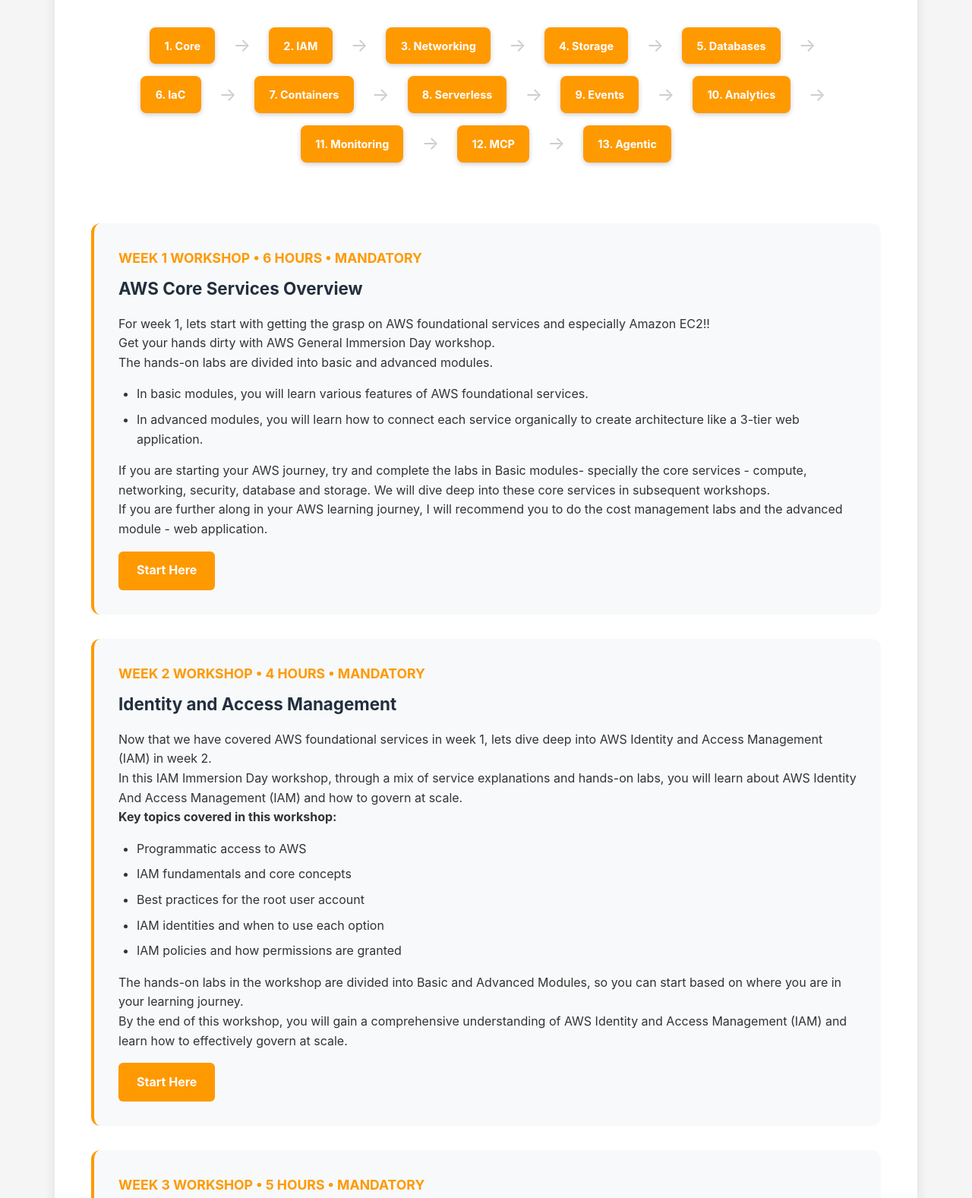
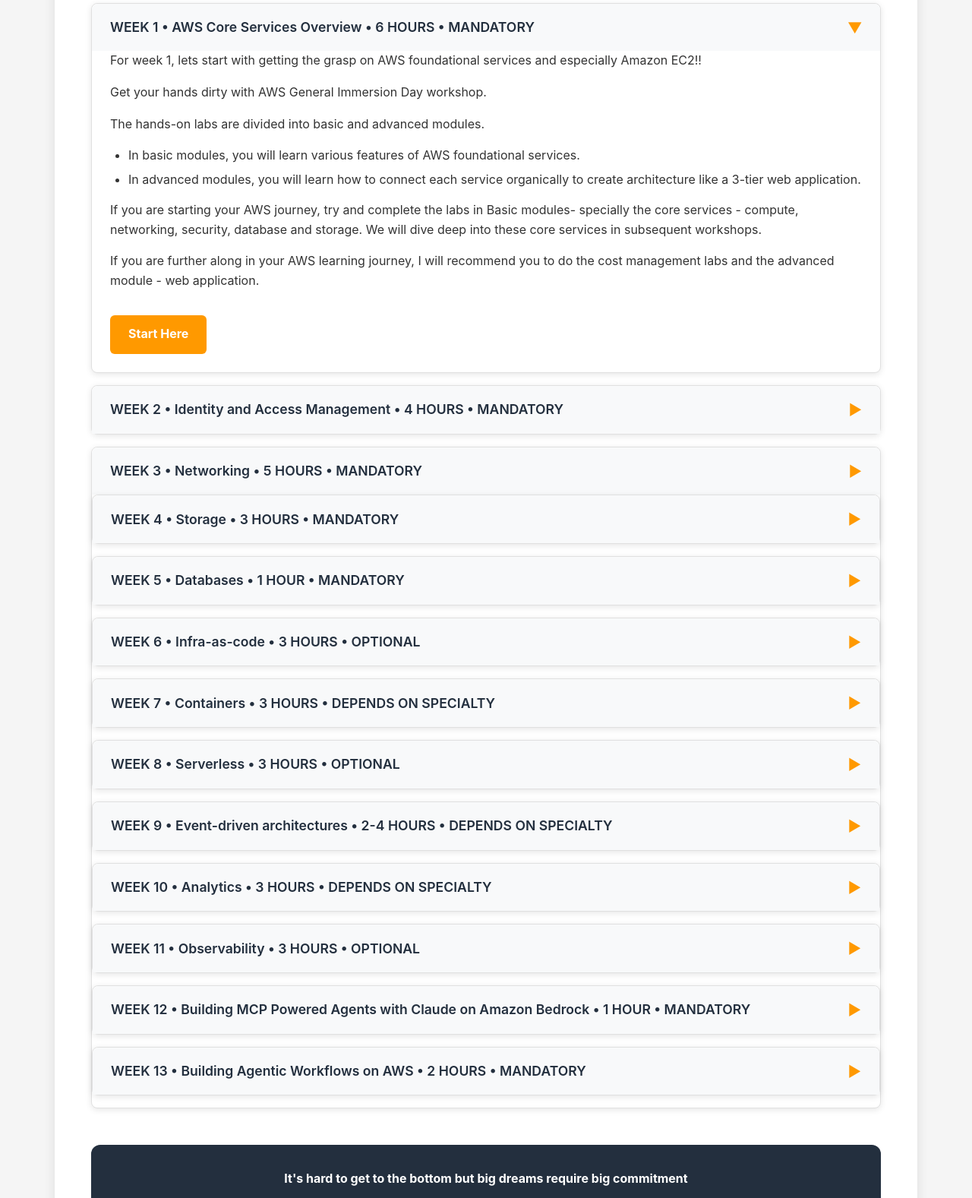
Before and after one commit to ekhiyami/aws-sa-roadmap, a plain HTML site: page hands-on.html in a window 1280 px wide. Shown: the part 1148-2725 px from the top of the page at 76% size. Drawn offline with Linux system fonts and the light colour scheme.

Commit message:
Add files via upload

```diff
--- a/hands-on.html
+++ b/hands-on.html
@@ -170,92 +170,83 @@
             margin: 2rem 0;
         }
 
-        .weeks-overview {
+        .workshops-categories {
             margin: 3rem 0;
-        }
-
-        .progress-path {
-            display: flex;
-            flex-wrap: wrap;
-            justify-content: center;
-            align-items: center;
-            gap: 1rem;
-            margin: 2rem 0;
-            padding: 2rem;
-        }
-
-        .week-item {
-            background: #ff9900;
-            color: white;
-            padding: 0.8rem 1.2rem;
-            text-align: center;
-            border-radius: 8px;
-            font-weight: bold;
-            font-size: 0.9rem;
-            min-width: 80px;
-            transition: all 0.3s ease;
-            box-shadow: 0 2px 6px rgba(0,0,0,0.2);
-        }
-
-        .week-item:hover {
-            transform: translateY(-2px);
-            box-shadow: 0 4px 10px rgba(0,0,0,0.3);
-        }
-
-        .progress-arrow {
-            font-size: 1.5rem;
-            color: #ccc;
-            margin: 0 0.5rem;
-        }
-
-        @media (max-width: 768px) {
-            .progress-path {
-                flex-direction: column;
-                gap: 1.5rem;
-                padding: 1rem;
-            }
-
-            .progress-arrow {
-                transform: rotate(90deg);
-            }
-
-            .week-item {
-                min-width: 100px;
-                padding: 1rem;
-            }
         }
 
         .workshops {
             margin-top: 3rem;
         }
 
-        .workshop {
-            background: #f8f9fa;
-            border-radius: 12px;
-            padding: 2rem;
-            margin-bottom: 2rem;
-            border-left: 4px solid #ff9900;
+        .workshop-item {
+            background: white;
+            border-radius: 8px;
+            margin-bottom: 1rem;
+            box-shadow: 0 2px 8px rgba(0,0,0,0.1);
+            border: 1px solid #e0e0e0;
         }
 
-        .workshop h3 {
-            color: #ff9900;
-            margin-bottom: 0.5rem;
-            font-size: 1.1rem;
+        .workshop-header {
+            padding: 1rem 1.5rem;
+            cursor: pointer;
+            display: flex;
+            justify-content: space-between;
+            align-items: center;
+            background: #f8f9fa;
+            border-radius: 8px 8px 0 0;
+            transition: background-color 0.2s ease;
         }
 
-        .workshop h4 {
-            color: #232f3e;
-            margin-bottom: 1rem;
-            font-size: 1.4rem;
+        .workshop-header:hover {
+            background: #e9ecef;
         }
 
-        .workshop ul {
+        .workshop-header h4 {
+            color: #232f3e;
+            margin: 0;
+            font-size: 1.1rem;
+            font-weight: 600;
+        }
+
+        .expand-icon {
+            color: #ff9900;
+            font-size: 1.2rem;
+            transition: transform 0.2s ease;
+        }
+
+        .expand-icon.expanded {
+            transform: rotate(90deg);
+        }
+
+        .workshop-content {
+            padding: 0 1.5rem 1.5rem 1.5rem;
+            display: none;
+        }
+
+        .workshop-content.expanded {
+            display: block;
+        }
+
+        .workshop-content h5 {
+            color: #ff9900;
+            margin: 1.5rem 0 0.5rem 0;
+            font-size: 1rem;
+            font-weight: 600;
+        }
+
+        .workshop-content p {
+            margin-bottom: 1rem;
+            line-height: 1.6;
+        }
+
+        .workshop-content ul {
             margin: 1rem 0;
             padding-left: 1.5rem;
         }
 
-        .workshop li {
+        .workshop-content li {
             margin-bottom: 0.5rem;
+            line-height: 1.5;
         }
 
         .workshop-link {
@@ -333,40 +324,15 @@
                 </div>
             </div>
 
-            <div class="weeks-overview">
-                <div class="progress-path">
-                    <div class="week-item">1. Core</div>
-                    <div class="progress-arrow">→</div>
-                    <div class="week-item">2. IAM</div>
-                    <div class="progress-arrow">→</div>
-                    <div class="week-item">3. Networking</div>
-                    <div class="progress-arrow">→</div>
-                    <div class="week-item">4. Storage</div>
-                    <div class="progress-arrow">→</div>
-                    <div class="week-item">5. Databases</div>
-                    <div class="progress-arrow">→</div>
-                    <div class="week-item">6. IaC</div>
-                    <div class="progress-arrow">→</div>
-                    <div class="week-item">7. Containers</div>
-                    <div class="progress-arrow">→</div>
-                    <div class="week-item">8. Serverless</div>
-                    <div class="progress-arrow">→</div>
-                    <div class="week-item">9. Events</div>
-                    <div class="progress-arrow">→</div>
-                    <div class="week-item">10. Analytics</div>
-                    <div class="progress-arrow">→</div>
-                    <div class="week-item">11. Monitoring</div>
-                    <div class="progress-arrow">→</div>
-                    <div class="week-item">12. MCP</div>
-                    <div class="progress-arrow">→</div>
-                    <div class="week-item">13. Agentic</div>
+
+
+            <div class="workshops-categories">
+                <div class="workshop-item">
+                    <div class="workshop-header" onclick="toggleWorkshop(this)">
+                        <h4>WEEK 1 • AWS Core Services Overview • 6 HOURS • MANDATORY</h4>
+                        <span class="expand-icon">▶</span>
                     </div>
-            </div>
-
-            <div class="workshops">
-                <div class="workshop">
-                    <h3>WEEK 1 WORKSHOP • 6 HOURS • MANDATORY</h3>
-                    <h4>AWS Core Services Overview</h4>
+                    <div class="workshop-content">
                         <p>For week 1, lets start with getting the grasp on AWS foundational services and especially Amazon EC2!!</p>
                         <p>Get your hands dirty with AWS General Immersion Day workshop.</p>
                         <p>The hands-on labs are divided into basic and advanced modules.</p>
@@ -378,10 +344,14 @@
                         <p>If you are further along in your AWS learning journey, I will recommend you to do the cost management labs and the advanced module - web application.</p>
                         <a href="https://catalog.workshops.aws/general-immersionday/en-US/" target="_blank" class="workshop-link">Start Here</a>
                     </div>
+                </div>
 
-                <div class="workshop">
-                    <h3>WEEK 2 WORKSHOP • 4 HOURS • MANDATORY</h3>
-                    <h4>Identity and Access Management</h4>
+                <div class="workshop-item">
+                    <div class="workshop-header" onclick="toggleWorkshop(this)">
+                        <h4>WEEK 2 • Identity and Access Management • 4 HOURS • MANDATORY</h4>
+                        <span class="expand-icon">▶</span>
+                    </div>
+                    <div class="workshop-content">
                         <p>Now that we have covered AWS foundational services in week 1, lets dive deep into AWS Identity and Access Management (IAM) in week 2.</p>
                         <p>In this IAM Immersion Day workshop, through a mix of service explanations and hands-on labs, you will learn about AWS Identity And Access Management (IAM) and how to govern at scale.</p>
                         <p><strong>Key topics covered in this workshop:</strong></p>
@@ -396,10 +366,14 @@
                         <p>By the end of this workshop, you will gain a comprehensive understanding of AWS Identity and Access Management (IAM) and learn how to effectively govern at scale.</p>
                         <a href="https://catalog.us-east-1.prod.workshops.aws/workshops/18b3622c-5d4c-45c9-9834-6a7091109072/en-US/" target="_blank" class="workshop-link">Start Here</a>
                     </div>
+                </div>
 
-                <div class="workshop">
-                    <h3>WEEK 3 WORKSHOP • 5 HOURS • MANDATORY</h3>
-                    <h4>Networking</h4>
+                <div class="workshop-item">
+                    <div class="workshop-header" onclick="toggleWorkshop(this)">
+                        <h4>WEEK 3 • Networking • 5 HOURS • MANDATORY</h4>
+                        <span class="expand-icon">▶</span>
+                    </div>
+                    <div class="workshop-content">
                     <p>For week 3, let's dive deep into another AWS core service - Networking.</p>
                     <p>The intent of the AWS Networking workshop is to educate users about AWS Networking.</p>
                     <p>A background in Networking (IP Addressing, Subnetting, VPN, Security, and Routing) is useful but not required.</p>
@@ -413,9 +387,12 @@
                     <a href="https://catalog.workshops.aws/networking/en-US/" target="_blank" class="workshop-link">Start Here</a>
                 </div>
 
-                <div class="workshop">
-                    <h3>WEEK 4 WORKSHOP • 3 HOURS • MANDATORY</h3>
-                    <h4>Storage</h4>
+                <div class="workshop-item">
+                    <div class="workshop-header" onclick="toggleWorkshop(this)">
+                        <h4>WEEK 4 • Storage • 3 HOURS • MANDATORY</h4>
+                        <span class="expand-icon">▶</span>
+                    </div>
+                    <div class="workshop-content">
                         <p>This week's workshop is all about AWS Storage and more specifically Amazon S3.</p>
                         <p>In this workshop, you'll gain a deeper understanding of AWS storage solutions and best practices through a mix of service explanations and hands-on labs.</p>
                         <p><strong>Key topics covered in this workshop:</strong></p>
@@ -430,10 +407,14 @@
                         <p>At the end of this workshop, you will have a deeper understanding of AWS storage solutions, with a focus on Amazon S3. Topics covered include AWS storage fundamentals, data protection, choosing the right storage service, backup and data migration options, and using Amazon S3, EBS, EFS, and FSx for data storage</p>
                         <a href="https://catalog.us-east-1.prod.workshops.aws/workshops/74237958-77c8-4e7f-a02f-ae201a04d759/en-US/" target="_blank" class="workshop-link">Start Here</a>
                     </div>
+                </div>
 
-                <div class="workshop">
-                    <h3>WEEK 5 WORKSHOP • 1 HOUR • MANDATORY</h3>
-                    <h4>Databases</h4>
+                <div class="workshop-item">
+                    <div class="workshop-header" onclick="toggleWorkshop(this)">
+                        <h4>WEEK 5 • Databases • 1 HOUR • MANDATORY</h4>
+                        <span class="expand-icon">▶</span>
+                    </div>
+                    <div class="workshop-content">
                         <p>The days of one-size-fits-all, monolithic databases are behind us!! Lets dive deep into AWS Purpose-Built Databases with this week's workshop!!</p>
                         <p>In this workshop, you'll gain hands-on experience on how to migrate relational data to AWS purpose-built databases such as Amazon DynamoDB and Amazon Aurora using AWS DMS and build data processing applications on top of it.</p>
                         <p><strong>Key topics covered in this workshop:</strong></p>
@@ -446,10 +427,14 @@
                         <p>By the end of this workshop, you will gain hands-on experience in migrating relational data to AWS purpose-built databases such as Amazon DynamoDB and Amazon Aurora using AWS DMS.</p>
                         <a href="https://catalog.workshops.aws/cfn101/en-US/" target="_blank" class="workshop-link">Start Here</a>
                     </div>
+                </div>
 
-                <div class="workshop">
-                    <h3>WEEK 6 WORKSHOP • 3 HOURS • OPTIONAL</h3>
-                    <h4>Infra-as-code</h4>
+                <div class="workshop-item">
+                    <div class="workshop-header" onclick="toggleWorkshop(this)">
+                        <h4>WEEK 6 • Infra-as-code • 3 HOURS • OPTIONAL</h4>
+                        <span class="expand-icon">▶</span>
+                    </div>
+                    <div class="workshop-content">
                         <p>Let's focus on Infra-as-code for the week 6 workshop - AWS CloudFormation Workshop.</p>
                         <p>The intent of this workshop is to educate builders about the features of AWS CloudFormation and how to get started building quickly.</p>
                         <p>A background in CloudFormation, command line, git, and development workflows is optional.</p>
@@ -469,10 +454,14 @@
                         <p>By the end of this workshop, you will gain a comprehensive understanding of AWS CloudFormation, including setting up a development environment, deploying infrastructure using CloudFormation templates, and utilizing advanced features such as nested stacks and custom resource types.</p>
                         <a href="https://catalog.workshops.aws/cfn101/en-US/" target="_blank" class="workshop-link">Start Here</a>
                     </div>
+                </div>
 
-                <div class="workshop">
-                    <h3>WEEK 7 WORKSHOP • 3 HOURS • DEPENDS ON SPECIALTY</h3>
-                    <h4>Containers</h4>
+                <div class="workshop-item">
+                    <div class="workshop-header" onclick="toggleWorkshop(this)">
+                        <h4>WEEK 7 • Containers • 3 HOURS • DEPENDS ON SPECIALTY</h4>
+                        <span class="expand-icon">▶</span>
+                    </div>
+                    <div class="workshop-content">
                         <p>This week let's do hands-on on AWS Containers services - Amazon ECS and AWS Fargate.</p>
                         <p>This workshop is designed to educate engineers that might not be familiar with Fargate, ECS, and possibly even Docker container workflow.</p>
                         <p><strong>Key topics covered in this workshop:</strong></p>
@@ -482,10 +471,14 @@
                         <p>By the end of this workshop, you will gain practical experience in deploying and managing containerized applications using Amazon ECS, and learn advanced features like capacity providers and blue/green deployments.</p>
                         <a href="https://catalog.workshops.aws/ecs-immersion-day/en-US" target="_blank" class="workshop-link">Start Here</a>
                     </div>
+                </div>
 
-                <div class="workshop">
-                    <h3>WEEK 8 WORKSHOP • 3 HOURS • OPTIONAL</h3>
-                    <h4>Serverless</h4>
+                <div class="workshop-item">
+                    <div class="workshop-header" onclick="toggleWorkshop(this)">
+                        <h4>WEEK 8 • Serverless • 3 HOURS • OPTIONAL</h4>
+                        <span class="expand-icon">▶</span>
+                    </div>
+                    <div class="workshop-content">
                         <p>This week let's dive into creating a simple serverless web application that implements a "Todo app".</p>
                         <p>In this workshop, you'll build a basic serverless web application with an API for storing and retrieving tasks from a cloud database.</p>
                         <p><strong>What you'll learn:</strong></p>
@@ -505,10 +498,14 @@
                         <p>By the end of this workshop, you'll have the skills to create serverless web apps, integrate machine learning, and showcase your AWS expertise!</p>
                         <a href="https://catalog.us-east-1.prod.workshops.aws/workshops/841ce16b-9d86-48ac-a3f6-6a1b29f95d2b/en-US/" target="_blank" class="workshop-link">Start Here</a>
                     </div>
+                </div>
 
-                <div class="workshop">
-                    <h3>WEEK 9 WORKSHOP • 2-4 HOURS • DEPENDS ON SPECIALTY</h3>
-                    <h4>Event-driven architectures</h4>
+                <div class="workshop-item">
+                    <div class="workshop-header" onclick="toggleWorkshop(this)">
+                        <h4>WEEK 9 • Event-driven architectures • 2-4 HOURS • DEPENDS ON SPECIALTY</h4>
+                        <span class="expand-icon">▶</span>
+                    </div>
+                    <div class="workshop-content">
                         <p>Now that you have built serverless application, this week lets focus on - Building event-driven architectures on AWS.</p>
                         <p>In this workshop, you'll learn the basics of event-driven design, how to choose the right AWS service for the job, as well as how to optimize for both cost and performance</p>
                         <p><strong>What you'll learn:</strong></p>
@@ -522,10 +519,14 @@
                         <p>By the end of this workshop, you'll be equipped with the tools and knowledge to harness the power of event-driven architectures and unlock new possibilities for your AWS applications.</p>
                         <a href="https://catalog.us-east-1.prod.workshops.aws/workshops/63320e83-6abc-493d-83d8-f822584fb3cb/en-US/" target="_blank" class="workshop-link">Start Here</a>
                     </div>
+                </div>
 
-                <div class="workshop">
-                    <h3>WEEK 10 WORKSHOP • 3 HOURS • DEPENDS ON SPECIALTY</h3>
-                    <h4>Analytics</h4>
+                <div class="workshop-item">
+                    <div class="workshop-header" onclick="toggleWorkshop(this)">
+                        <h4>WEEK 10 • Analytics • 3 HOURS • DEPENDS ON SPECIALTY</h4>
+                        <span class="expand-icon">▶</span>
+                    </div>
+                    <div class="workshop-content">
                         <p>Are you ready to elevate your data analytics skills and unlock the full potential of your data? Let's focus on Analytics on AWS workshop for week 10.</p>
                         <p>This workshop has been designed to help you achieve familiarity with the different analytics services that are part of the AWS Analytics portfolio.</p>
                         <p><strong>What you'll learn:</strong></p>
@@ -544,10 +545,14 @@
                         <p>By the end of this workshop, you will learn to ingest, store, transform, and consume data using several analytics services such as AWS Glue, Amazon Athena, Amazon Kinesis, Amazon EMR, Amazon QuickSight as well as AWS Lambda, and Amazon Redshift.</p>
                         <a href="https://catalog.us-east-1.prod.workshops.aws/workshops/44c91c21-a6a4-4b56-bd95-56bd443aa449/en-US/" target="_blank" class="workshop-link">Start Here</a>
                     </div>
+                </div>
 
-                <div class="workshop">
-                    <h3>WEEK 11 WORKSHOP • 3 HOURS • OPTIONAL</h3>
-                    <h4>Observability</h4>
+                <div class="workshop-item">
+                    <div class="workshop-header" onclick="toggleWorkshop(this)">
+                        <h4>WEEK 11 • Observability • 3 HOURS • OPTIONAL</h4>
+                        <span class="expand-icon">▶</span>
+                    </div>
+                    <div class="workshop-content">
                         <p>Let's learn about the AWS Observability Tools.</p>
                         <p>One Observability Workshop - This workshop is aimed at providing a hands-on experience for you on the wide variety of toolsets AWS offers to set up monitoring and observability on your applications.</p>
                         <p>Whether your applications are on-prem or on AWS, monolith or microservices-based, AWS observability tools provide unparalleled insights into performance and application health.</p>
@@ -560,10 +565,14 @@
                         <p>By the end of this workshop, you'll have an understanding of how to identify bottlenecks, detect issues, and uncover defects effortlessly with AWS's cost-effective and native observability solutions. No more manual sifting through logs, metrics, and trace data.</p>
                         <a href="https://catalog.workshops.aws/observability/en-US/" target="_blank" class="workshop-link">Start Here</a>
                     </div>
+                </div>
 
-                <div class="workshop">
-                    <h3>WEEK 12 WORKSHOP • 1 HOUR • MANDATORY</h3>
-                    <h4>Building MCP Powered Agents with Claude on Amazon Bedrock</h4>
+                <div class="workshop-item">
+                    <div class="workshop-header" onclick="toggleWorkshop(this)">
+                        <h4>WEEK 12 • Building MCP Powered Agents with Claude on Amazon Bedrock • 1 HOUR • MANDATORY</h4>
+                        <span class="expand-icon">▶</span>
+                    </div>
+                    <div class="workshop-content">
                         <p>Welcome to the "Building MCP Powered Agents with Claude on Amazon Bedrock" workshop! In this hands-on workshop, participants will learn how to leverage Amazon Bedrock and Claude to build an AI-powered AWS Solutions Architect agent.</p>
                         <p>This specialized agent will demonstrate how foundation models can be enhanced with targeted capabilities to assist cloud architects in accessing AWS documentation and automatically generating architectural diagrams from natural language descriptions.</p>
                         <p><strong>What you'll learn:</strong></p>
@@ -576,10 +585,14 @@
                         <p>Participants will start by creating a basic agent with custom tools, then progressively extend its functionality by connecting to Model Context Protocol (MCP) servers that provide specialized AWS knowledge and diagramming abilities, and finally learn how to deploy these agents to production using Amazon Bedrock AgentCore.</p>
                         <a href="https://catalog.us-east-1.prod.workshops.aws/workshops/fda82638-2464-49f9-b6af-0e72b157d1a9/en-US/" target="_blank" class="workshop-link">Start Here</a>
                     </div>
+                </div>
 
-                <div class="workshop">
-                    <h3>WEEK 13 WORKSHOP • 2 HOURS • MANDATORY</h3>
-                    <h4>Building Agentic Workflows on AWS</h4>
+                <div class="workshop-item">
+                    <div class="workshop-header" onclick="toggleWorkshop(this)">
+                        <h4>WEEK 13 • Building Agentic Workflows on AWS • 2 HOURS • MANDATORY</h4>
+                        <span class="expand-icon">▶</span>
+                    </div>
+                    <div class="workshop-content">
                         <p>This workshop is designed for builders ready to create Agentic Workflows on AWS. Agentic Workflows enable large language models (LLMs) to act autonomously, performing tasks or providing assistance on behalf of users.</p>
                         <p><strong>In this workshop, you'll learn to:</strong></p>
                         <ul>
@@ -591,6 +604,7 @@
                         <a href="https://catalog.workshops.aws/building-agentic-workflows/en-US/" target="_blank" class="workshop-link">Start Here</a>
                     </div>
                 </div>
+            </div>
 
             <div class="closing-message">
                 <p><strong>It's hard to get to the bottom but big dreams require big commitment</strong></p>
@@ -600,5 +614,28 @@
             </div>
         </div>
     </div>
+
+    <script>
+        function toggleWorkshop(header) {
+            const content = header.nextElementSibling;
+            const icon = header.querySelector('.expand-icon');
+
+            if (content.classList.contains('expanded')) {
+                content.classList.remove('expanded');
+                icon.classList.remove('expanded');
+            } else {
+                content.classList.add('expanded');
+                icon.classList.add('expanded');
+            }
+        }
+
+        // Optional: Expand first workshop by default
+        document.addEventListener('DOMContentLoaded', function() {
+            const firstWorkshop = document.querySelector('.workshop-header');
+            if (firstWorkshop) {
+                toggleWorkshop(firstWorkshop);
+            }
+        });
+    </script>
 </body>
 </html>
```
Lines whose indentation alone changed are shown as unchanged.
